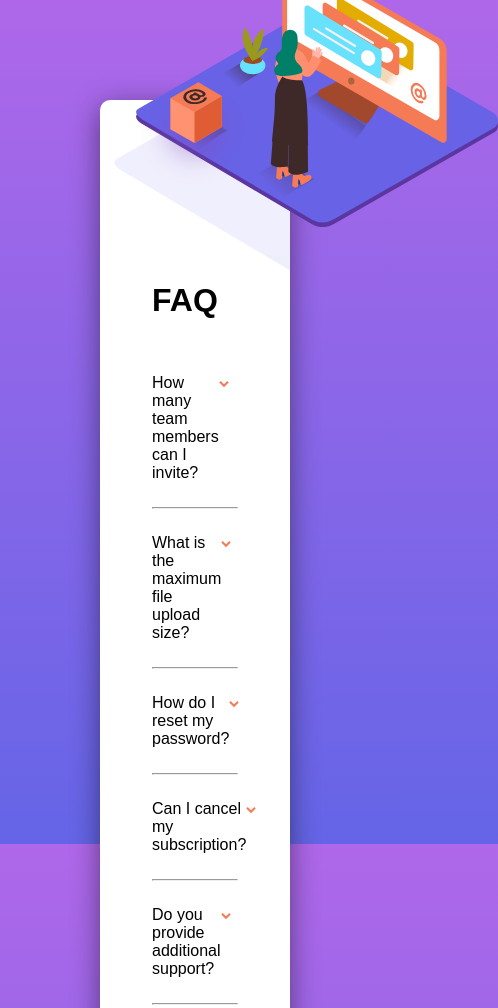
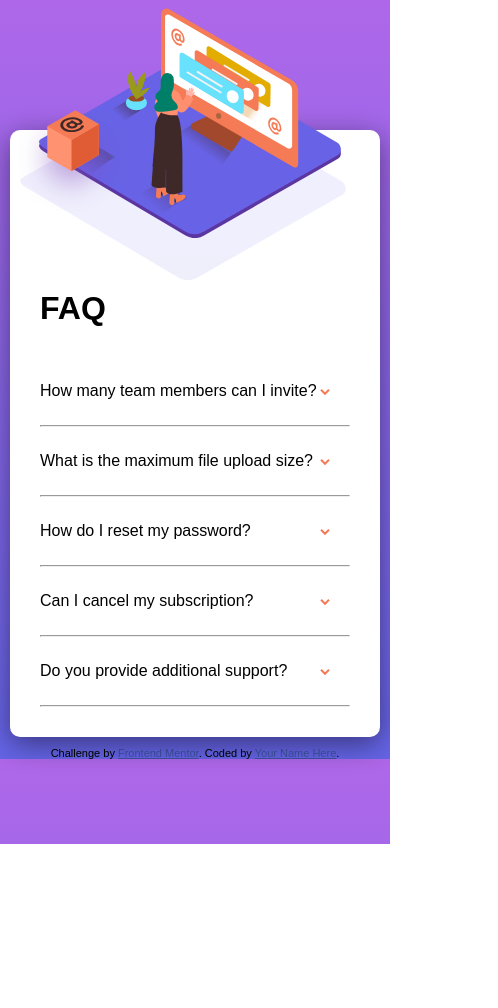
Before and after one commit to Marcotexcode/faq-accordion-card-main, a plain HTML site: page index.html in a window 390 px wide. Shown: the top 1008 px of the page, 498 px wide, since content can reach past the window. After the commit the page ends 844 px from the top, so only its background shows below. Drawn offline with Linux system fonts and the light colour scheme.

Commit message:
Edit style

```diff
--- a/assets/styles/app.css
+++ b/assets/styles/app.css
@@ -108,32 +108,48 @@ body {
 
 @media screen and (max-width: 1168px) {
 
+    body {
+        width: 100%;
+        padding: 0;
+        height: auto;
+        background-image: linear-gradient(var(--soft-violet), var(--soft-blue));
+    }
+
+    .container {
+        width: 100%;
+        padding: 10px;
+        margin-top: 20px;
+    }
     .card {
+        margin-top: 100px;
+        width: 100%;
+        padding: 30px;
         display: block;
         height: auto;
     }
 
     .card_body_left_img_2 {
         position: absolute;
-        width: 362px;
-        left: 136px;
-        top: -48px;
+        width: 302px;
+        left: 39px;
+        top: -12px;
     }
 
     .card_body_left_img_1 {
-        width: 382px;
-        left: 10px;
-        top: -199px;
+        width: 326px;
+        left: -22px;
+        top: -201px;
     }
 
     .card_body_left_img_3 {
         width: 110px;
-        left: 141px;
-        top: 81px;
+        left: 18px;
+        top: 89px;
     }
 
     .card_body_right {
         width: 100%;
+        padding: 0;
     }
 
     .card_body_left {
```
